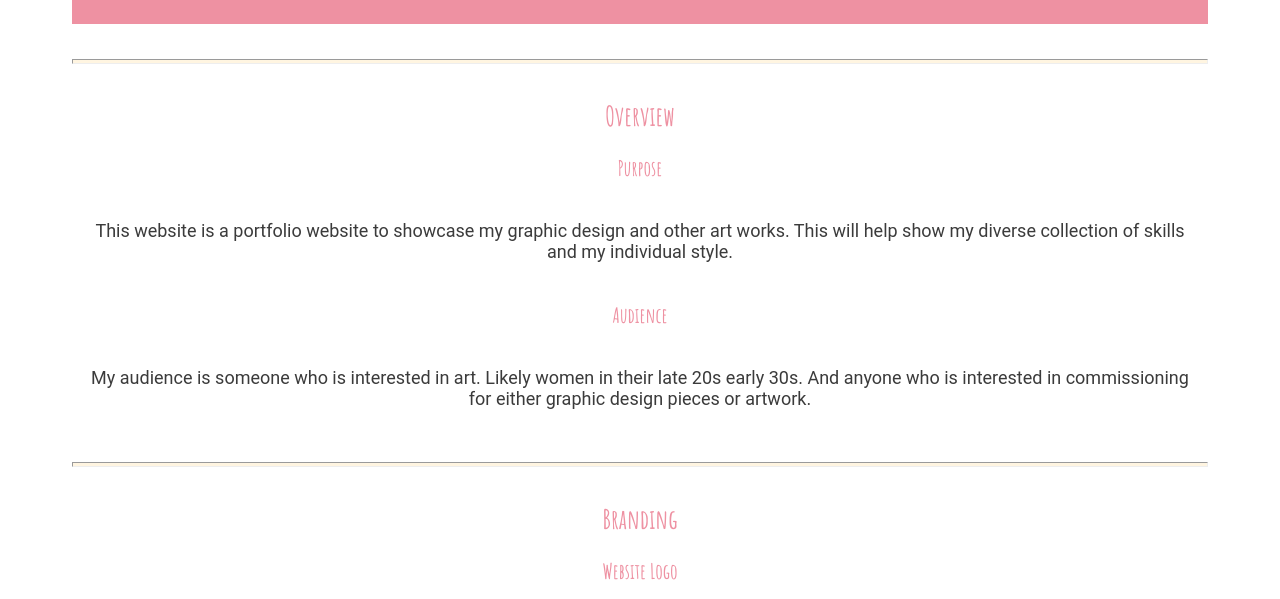
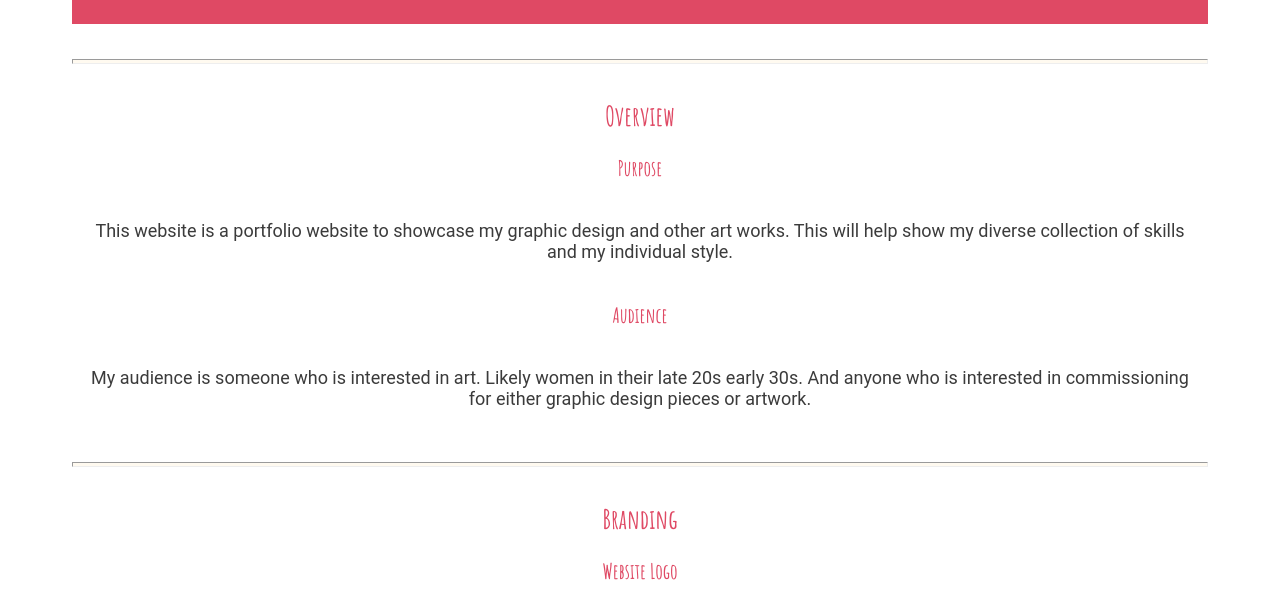
Before and after one commit to aliciadransfield/WDD-130, a plain HTML site: page portfolio-alicia/site-plan.html in a window 1280 px wide. Shown: the part 291-890 px from the top of the page. Drawn offline with Linux system fonts and the light colour scheme; files that its build step writes are made by us from their sources; a web font is replaced by a local one.

Commit message:
site plan updated

```diff
--- a/portfolio-alicia/site-plan.css
+++ b/portfolio-alicia/styles/site-plan.css
@@ -9,26 +9,26 @@ Fonts are separated by a | */
 /* TODO: Week 07 - The colors you choose for a website are one of the most important decisions you will make. Follow the instructions on the activity in iLearn. You should have at least 2 colors but do not have to fill in all 4 if you do not need them. */
 :root {
   /* TODO: Week07 - change the values below to your colors from your palette */
-  --primary-color: #EE91A2;
+  --primary-color: #df4964;
   --secondary-color: #CCE6C8;
-  --accent1-color: #FFF5E1;
+  --accent1-color: #fffaf0;
   --accent2-color: #3B3B3B;
 
   /* TODO: Week07 - change the values below to your chosen font(s). */
   /* TODO: Week07 - make sure you provide more than one font option for each to handle fallback */
-  --heading-font: "Amatic SC";
-  --paragraph-font: Roboto, sans-serif;
+  --heading-font: "Amatic SC", Tahoma, sans-serif ;
+  --paragraph-font: Roboto, Verdana, sans-serif;
 
   /* TODO: Week07 - these colors below should be chosen from among your palette colors above */
-  --headline-color-on-white: #EE91A2; /* headlines on a white background */
-  --headline-color-on-color: #FFF5E1; /* headlines on a colored background */
+  --headline-color-on-white: #df4964; /* headlines on a white background */
+  --headline-color-on-color: #fffaf0; /* headlines on a colored background */
   --paragraph-color-on-white: #3B3B3B; /* paragraph text on a white background */
-  --paragraph-color-on-color: #FFF5E1; /* paragraph text on a colored background */
-  --paragraph-background-color: #EE91A2;
+  --paragraph-color-on-color: #fffaf0; /* paragraph text on a colored background */
+  --paragraph-background-color: #df4964;
   --nav-link-color: #3B3B3B;
   --nav-background-color: #CCE6C8;
-  --nav-hover-link-color: #FFF5E1;
-  --nav-hover-background-color: #EE91A2;
+  --nav-hover-link-color: #fffaf0;
+  --nav-hover-background-color: #df4964;
   /* TODO: Week07 - test out your colors using by viewing your html and interacting with it.
    * - Make sure the contrast is enough that things can be easily read (i.e. https://coolors.co/contrast-checker/)
    */
```
Also changed, not shown: wwr/images/Girl with mist..png (added).
